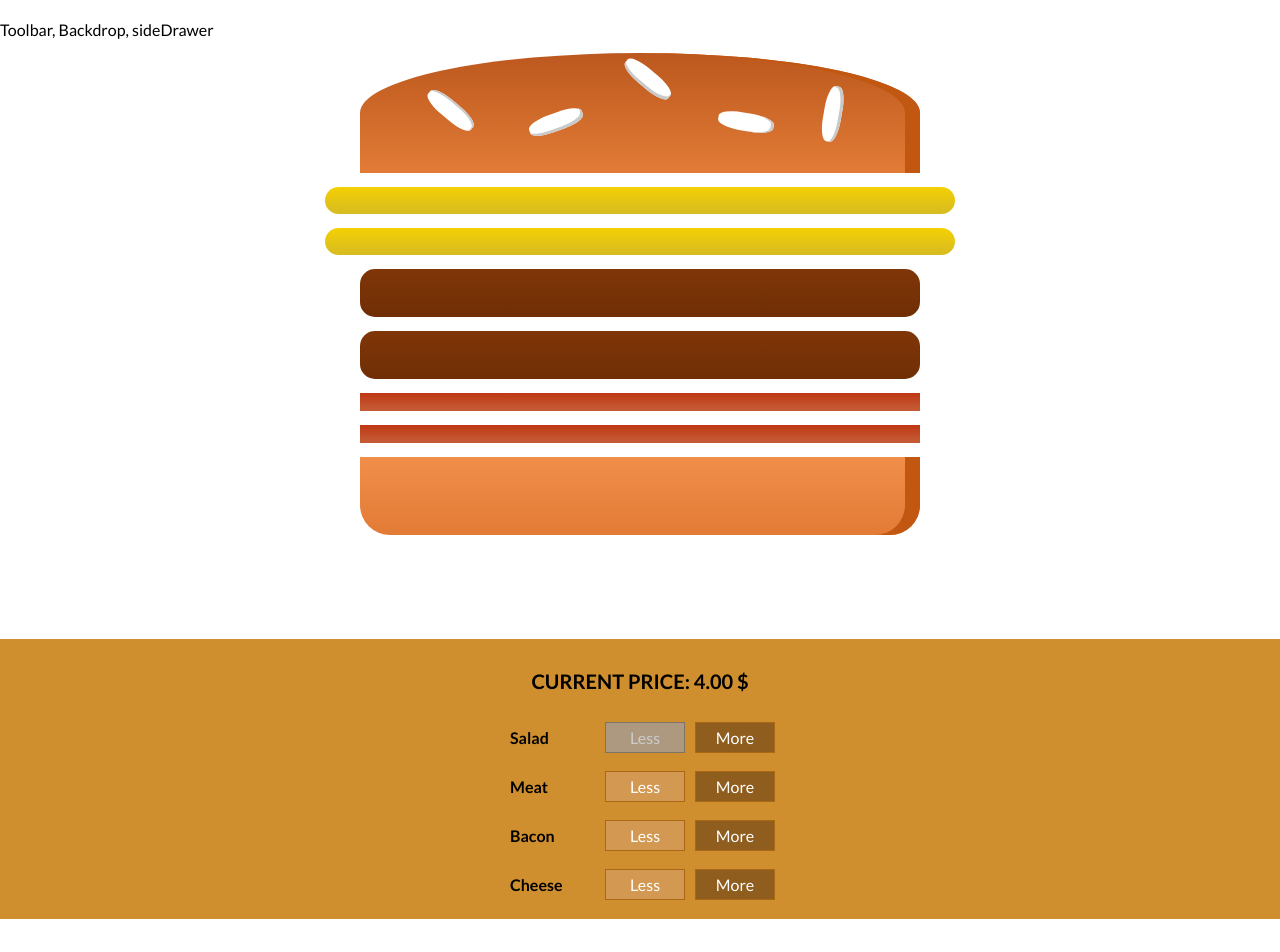
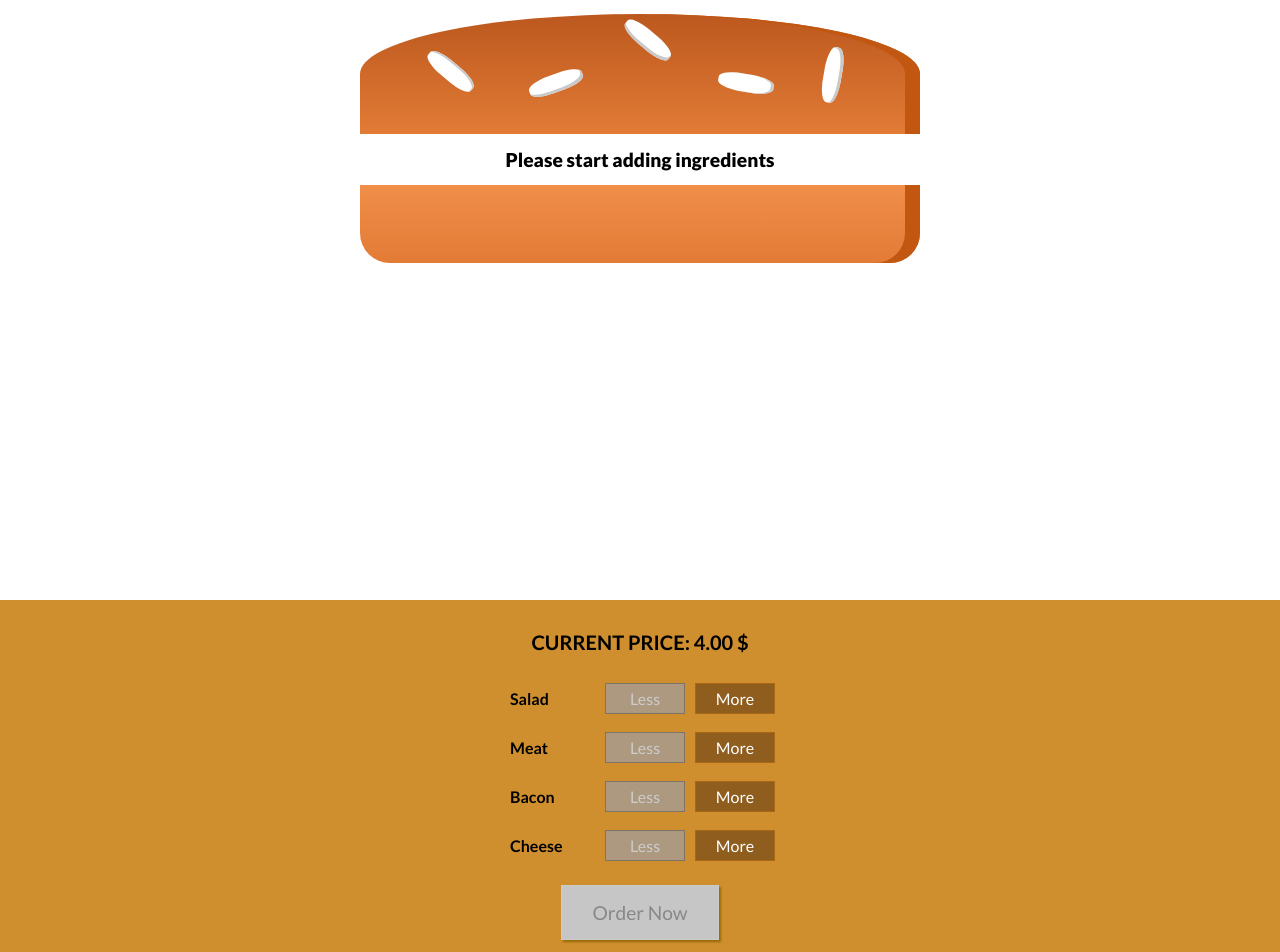
Before and after one commit to DzmitryDavid/burger-app, a React (Create React App) app: page / in a window 1280 px wide. Shown: the top 952 px of the page. Before the commit the page ends 919 px from the top, so only its background shows below. Built offline with nearby package versions, Linux system fonts and the light colour scheme.

Commit message:
add order button

```diff
--- a/src/components/Burger/BuildControls/BuildControls.js
+++ b/src/components/Burger/BuildControls/BuildControls.js
@@ -22,6 +22,11 @@ const BuildControls = (props) => {
           disabled={props.disabled[ctrl.type]}
           />
       })}
+      <button
+        className="OrderButton"
+        disabled={!props.purchasable}>
+          Order Now
+        </button>
     </div>
   )
 }
--- a/src/components/Burger/BuildControls/BuildControls.scss
+++ b/src/components/Burger/BuildControls/BuildControls.scss
@@ -8,3 +8,46 @@
   margin: auto;
   padding: 10px 0;
 }
+
+.OrderButton {
+  margin: 15px;
+  background-color: #DAD735;
+  outline: none;
+  cursor: pointer;
+  border: 1px solid #966909;
+  color: #966909;
+  font-family: inherit;
+  font-size: 1.2em;
+  padding: 15px 30px;
+  box-shadow: 2px 2px 2px #966909;
+
+
+    &:hover,
+    &:active {
+      background-color: #A0DB41;
+      border: 1px solid #966909;
+      color: #966909;
+    }
+    &:disabled {
+      background-color: #C7C6C6;
+      cursor: not-allowed;
+      border: 1px solid #ccc;
+      color: #888888;
+    }
+    &:not(:disabled) {
+      animation: enable 0.3s linear;
+    }
+}
+
+
+@keyframes enable {
+  0% {
+      transform: scale(1);
+  }
+  60% {
+      transform: scale(1.1);
+  }
+  100% {
+      transform: scale(1);
+  }
+}
--- a/src/components/Layout/Layout.js
+++ b/src/components/Layout/Layout.js
@@ -4,8 +4,8 @@ import './Layout.scss';
 const Layout =  (props) => {
   return (
     <>
-      <div className="content">Toolbar, Backdrop, sideDrawer</div>
-      <main>{props.children}</main>
+      {/* <div className="content">Toolbar, Backdrop, sideDrawer</div>  */}
+      {/* <main>{props.children}</main> */}
     </>
   );
 }
--- a/src/containers/BurgerBuilder/BurgerBuilder.js
+++ b/src/containers/BurgerBuilder/BurgerBuilder.js
@@ -13,12 +13,19 @@ class BurgerBuilder extends Component {
   state = {
     ingredients: {
       salad: 0,
-      cheese: 2,
-      meat: 2,
-      bacon: 2
+      cheese: 0,
+      meat: 0,
+      bacon: 0
     },
+    purchasable: false,
+    totalPrice: 4
+  }
 
-    totalPrice:4
+  updatePurchase = (updatedIngredients) => {
+    const sum = Object.values(updatedIngredients)
+    .reduce((acc, el)  => acc += el, 0)
+    console.log(sum);
+    this.setState( {purchasable: sum > 0} )
   }
 
   addIngredientsHandler = (type) => {
@@ -30,10 +37,11 @@ class BurgerBuilder extends Component {
     const oldPrice =  this.state.totalPrice ;
     const newPrice = oldPrice + priceAddition;
     this.setState({totalPrice: newPrice, ingredients: updatedIngredients})
+
+    this.updatePurchase(updatedIngredients)
   }
 
   removeIngredientsHandler = (type) => {
-
     const oldCount = this.state.ingredients[type];
     const updatedCount = oldCount - 1;
     if(oldCount <= 0) {
@@ -47,6 +55,7 @@ class BurgerBuilder extends Component {
     const newPrice = oldPrice - priceDeduction;
     this.setState({totalPrice: newPrice, ingredients: updatedIngredients})
 
+    this.updatePurchase(updatedIngredients)
   }
 
   render() {
@@ -62,6 +71,7 @@ class BurgerBuilder extends Component {
       <>
       <Burger ingredients={this.state.ingredients}/>
       <BuildControls
+        purchasable={this.state.purchasable}
         price={this.state.totalPrice}
         disabled={disabledInfo}
         ingredientAdded={this.addIngredientsHandler}
--- a/src/index.js
+++ b/src/index.js
@@ -2,6 +2,8 @@ import React from 'react';
 import ReactDOM from 'react-dom';
 import './index.scss';
 import App from './App';
+
+
 ReactDOM.render(
   <React.StrictMode>
     <App />
```
